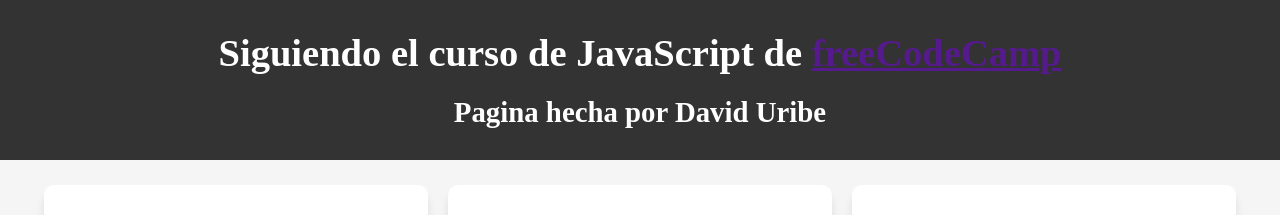
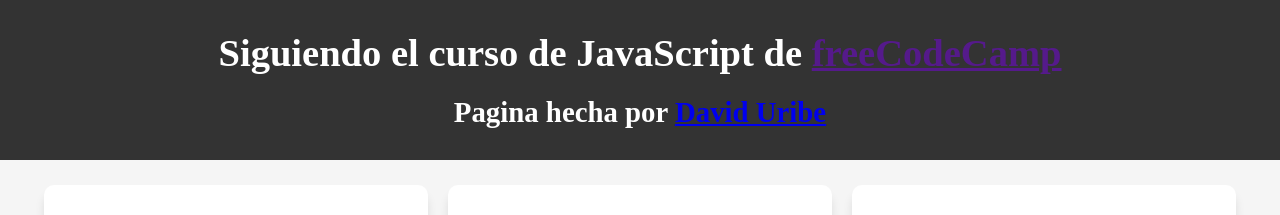
Before and after one commit to ImYetiDev/JS-DOM-by-freeCodeCamp, a plain HTML site: page index.html in a window 1280 px wide. Shown: the top 215 px of the page. Drawn offline with Linux system fonts and the light colour scheme.

Commit message:
refactor: Update author link in header

```diff
--- a/index.html
+++ b/index.html
@@ -9,7 +9,7 @@
 <body>
     <header>
         <h1>Siguiendo el curso de JavaScript de <a href="">freeCodeCamp</a></h1>
-        <h2>Pagina hecha por David Uribe</h2>
+        <h2>Pagina hecha por <a href="https://github.com/ImYetiDev">David Uribe</a></h2>
     </header>
 
     <main>
```
